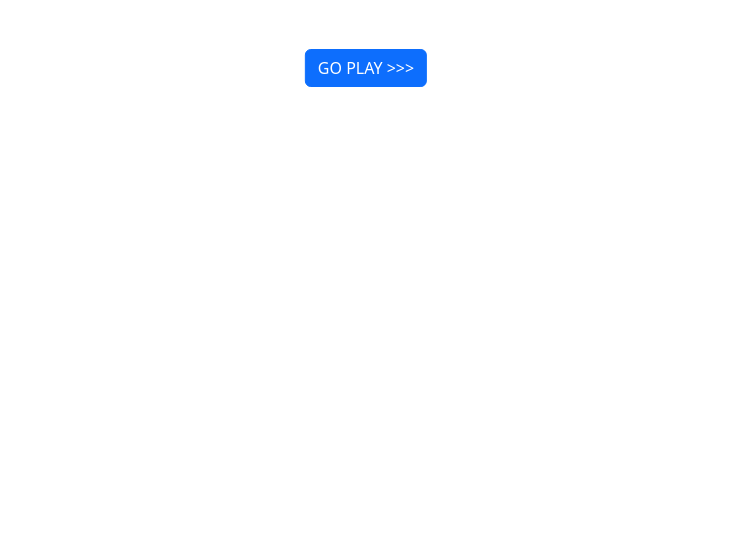
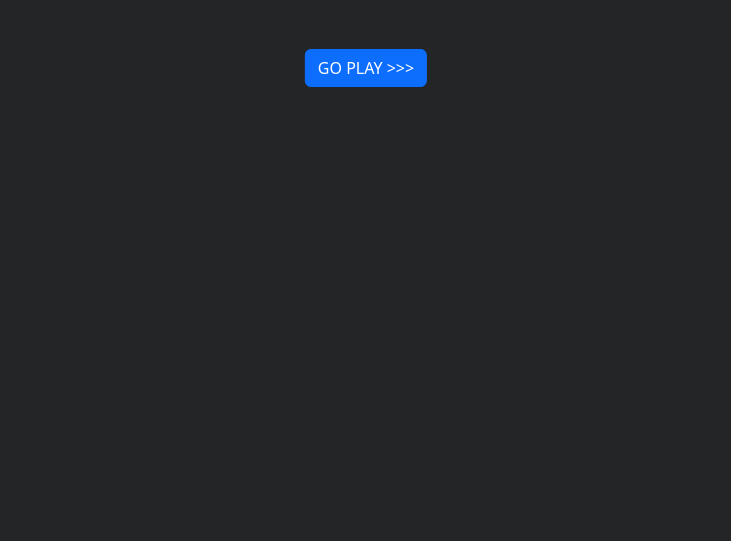
Before and after one commit to cloudy-studio/cloudy-studio.github.io, a plain HTML site: page index.html in a window 1280 px wide. Shown: the part 259-800 px from the top of the page, without its empty margins (274-1005 px from the left). Drawn offline with nearby package versions, Linux system fonts and the light colour scheme.

Commit message:
Update index.html

```diff
--- a/index.html
+++ b/index.html
@@ -19,10 +19,12 @@
   </div>
     </div>
   </body>
+  <style>
+  body{
+  background-color: #232527
+  }
 
 
 
-
-
-
+  </style>
 </html>
```
